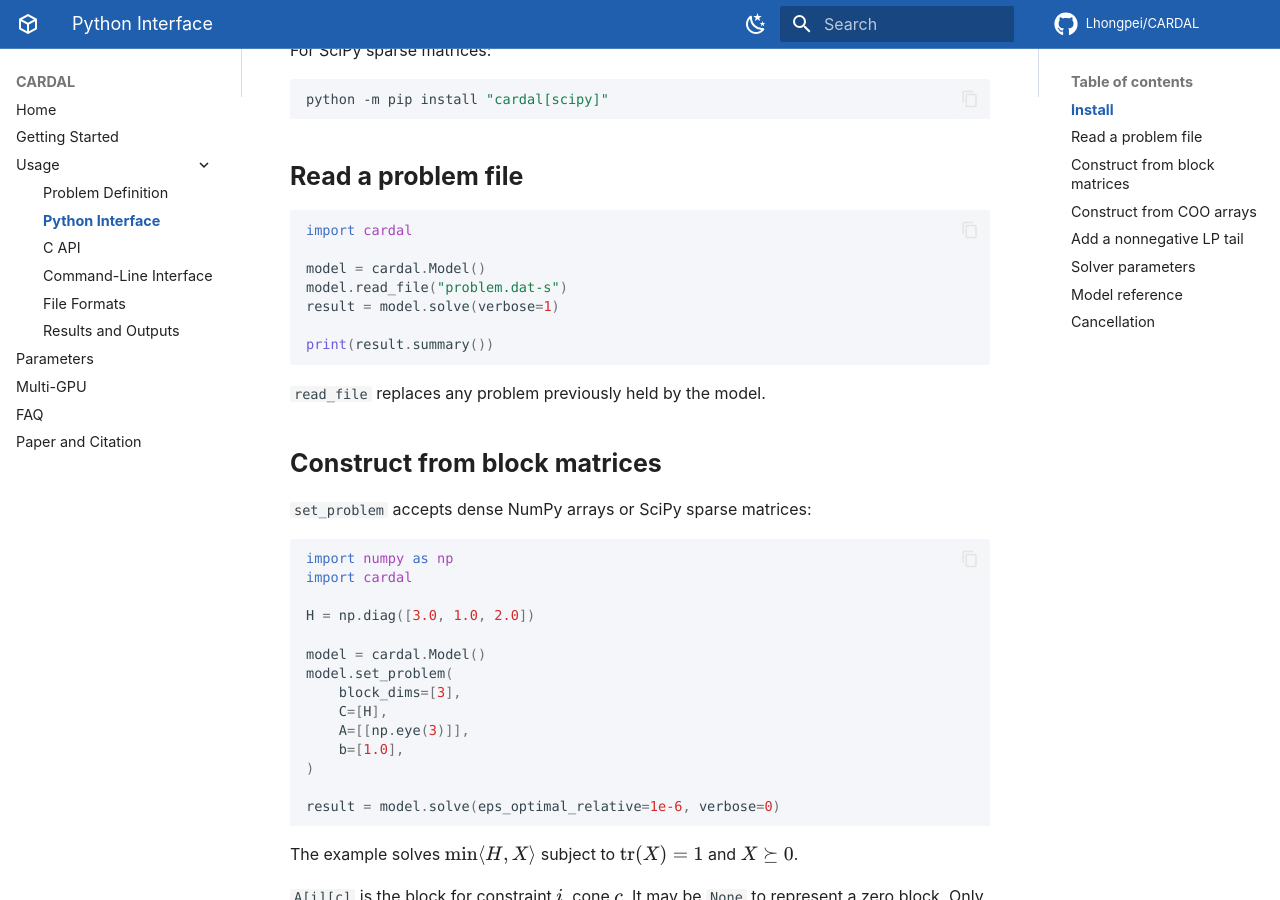
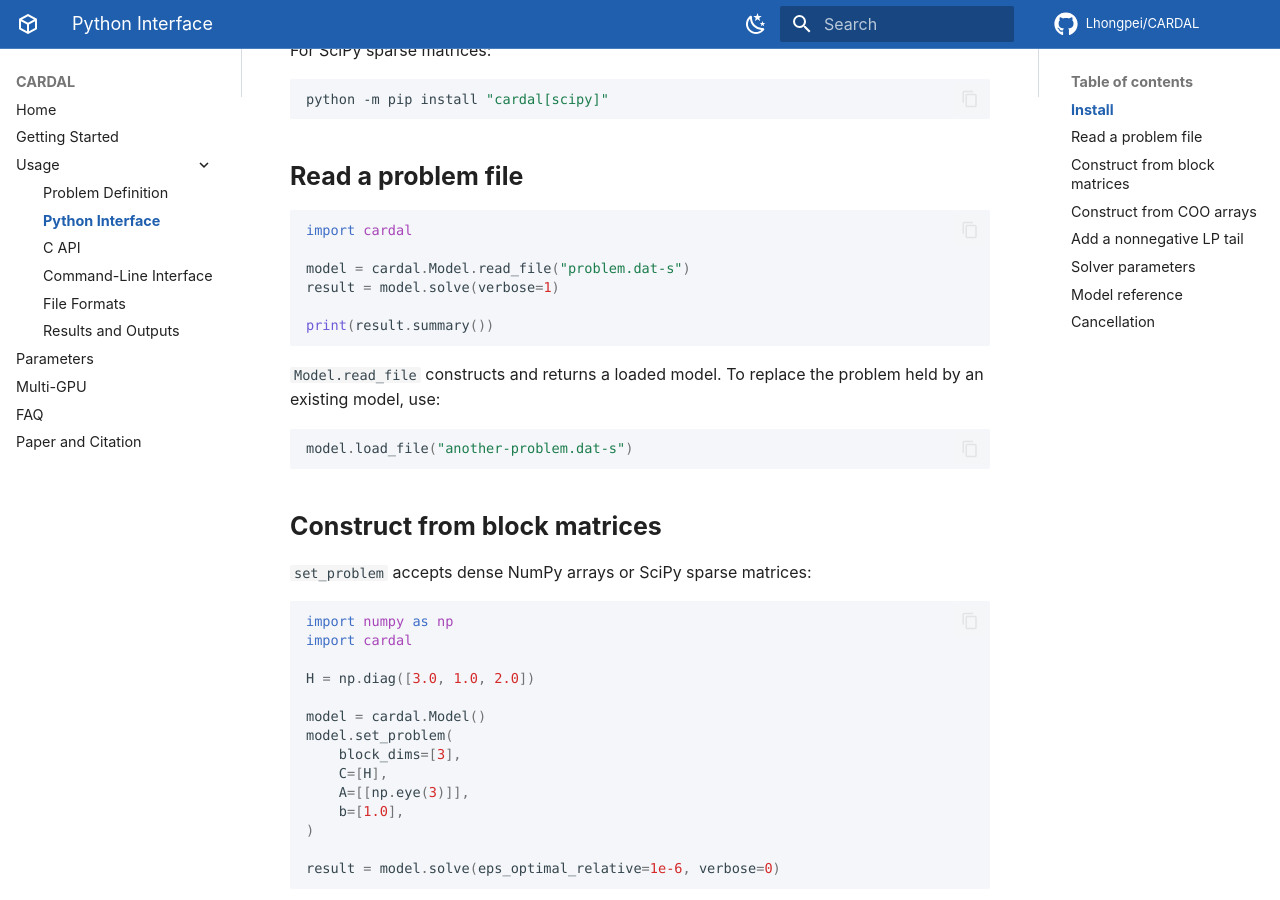
Before and after one commit to Lhongpei/CARDAL, an MkDocs documentation site: the page built from docs/using-cardal/python.md, in a window 1280 px wide and 900 px high, scrolled down 382 px. Built offline with MkDocs 1.6.1 and Material for MkDocs 9.7.7, drawn with Linux system fonts in a browser that asks for light colours; comment, search, counter and statistics services are not loaded; some of the changed text lies outside the part shown.

Commit message:
support read_file in python

````diff
--- a/docs/using-cardal/python.md
+++ b/docs/using-cardal/python.md
@@ -20,14 +20,18 @@ python -m pip install "cardal[scipy]"
 ```python
 import cardal
 
-model = cardal.Model()
-model.read_file("problem.dat-s")
+model = cardal.Model.read_file("problem.dat-s")
 result = model.solve(verbose=1)
 
 print(result.summary())
 ```
 
-`read_file` replaces any problem previously held by the model.
+`Model.read_file` constructs and returns a loaded model. To replace the problem
+held by an existing model, use:
+
+```python
+model.load_file("another-problem.dat-s")
+```
 
 ## Construct from block matrices
 
@@ -135,7 +139,8 @@ print(defaults)
 | Member | Description |
 |:--|:--|
 | `Model()` | Create an empty reusable model |
-| `read_file(path)` | Load a supported problem file |
+| `Model.read_file(path)` | Construct a model from a supported problem file |
+| `load_file(path)` | Replace the problem held by an existing model |
 | `set_problem(...)` | Build from dense or sparse block matrices |
 | `set_problem_coo(...)` | Build from raw COO arrays |
 | `solve(**params)` | Solve and return an immutable `Result` |
````
Also changed, not shown: README.md (+1 -2 lines), docs/faq.md (+3 -3 lines), docs/getting-started.md (+1 -2 lines), docs/index.md (+1 -2 lines), python/README.md (+15 -9 lines), 3 other files.
